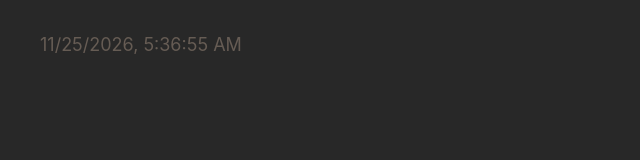
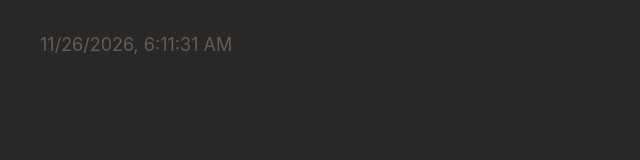
Before and after one commit to renovate-bot/khulnasoft-lab-_-feeds, a plain HTML site: page index.html in a window 1280 px wide. Shown: the full height of the page, 0-640 px from the left. Drawn offline with Linux system fonts and the light colour scheme.

Commit message:
deploy: 1287d30fb00a58c4f9974cd3860d667d2b7648f1

```diff
--- a/index.html
+++ b/index.html
@@ -17,8 +17,8 @@
     <!-- %after-body-begin.html% -->
 
     <footer>
-      <a class="footer-link" href="https://github.com/renovate-bot/khulnasoft-lab-_-feeds/actions/runs/45554437638">
-        <time id="build-timestamp" datetime="2026-11-25T05:36:55.594Z">2026-11-25T05:36:55.594Z</time>
+      <a class="footer-link" href="https://github.com/renovate-bot/khulnasoft-lab-_-feeds/actions/runs/45760503045">
+        <time id="build-timestamp" datetime="2026-11-26T06:11:31.318Z">2026-11-26T06:11:31.318Z</time>
       </a>
       <a class="footer-link" href="https://github.com/osmoscraft/osmosfeed">osmosfeed 1.15.1</a>
     </footer>
```
Also changed, not shown: 1 other file.
